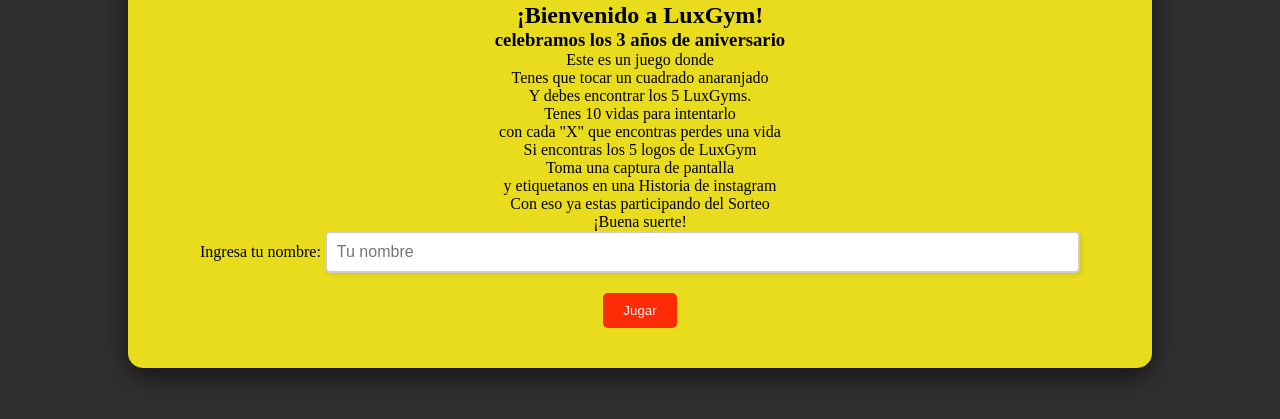
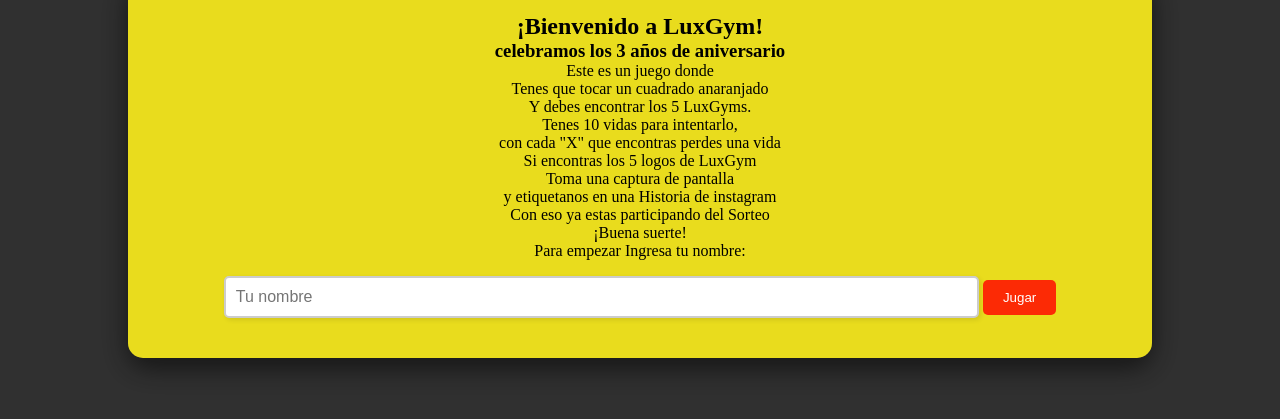
Before and after one commit to CristianLorenzo11/gameCL, a plain HTML site: page index.html in a window 1280 px wide. Shown: the part 235-654 px from the top of the page. Drawn offline with Linux system fonts and the light colour scheme.

Commit message:
Add files via upload

```diff
--- a/index.html
+++ b/index.html
@@ -45,7 +45,7 @@
         <p>Este es un juego donde</p>
         <p>Tenes que tocar un cuadrado anaranjado</p>
         <p>Y debes encontrar los 5 LuxGyms.</p>
-        <p>Tenes 10 vidas para intentarlo</p>
+        <p>Tenes 10 vidas para intentarlo,</p>
         <p>con cada "X" que encontras perdes una vida</p>
         <p>Si encontras los 5 logos de LuxGym</p>
         <P>Toma una captura de pantalla</P>
@@ -53,7 +53,7 @@
         <p>Con eso ya estas participando del Sorteo</p>
         <p> ¡Buena suerte!</p>
         <!-- Agregamos el campo para ingresar el nombre -->
-        <label for="player-name">Ingresa tu nombre:</label>
+        <label for="player-name">Para empezar Ingresa tu nombre:</label>
         <input type="text" id="player-name" placeholder="Tu nombre" required>
 
         <button id="start-game-button" class="jugar" disabled>Jugar</button>
```
